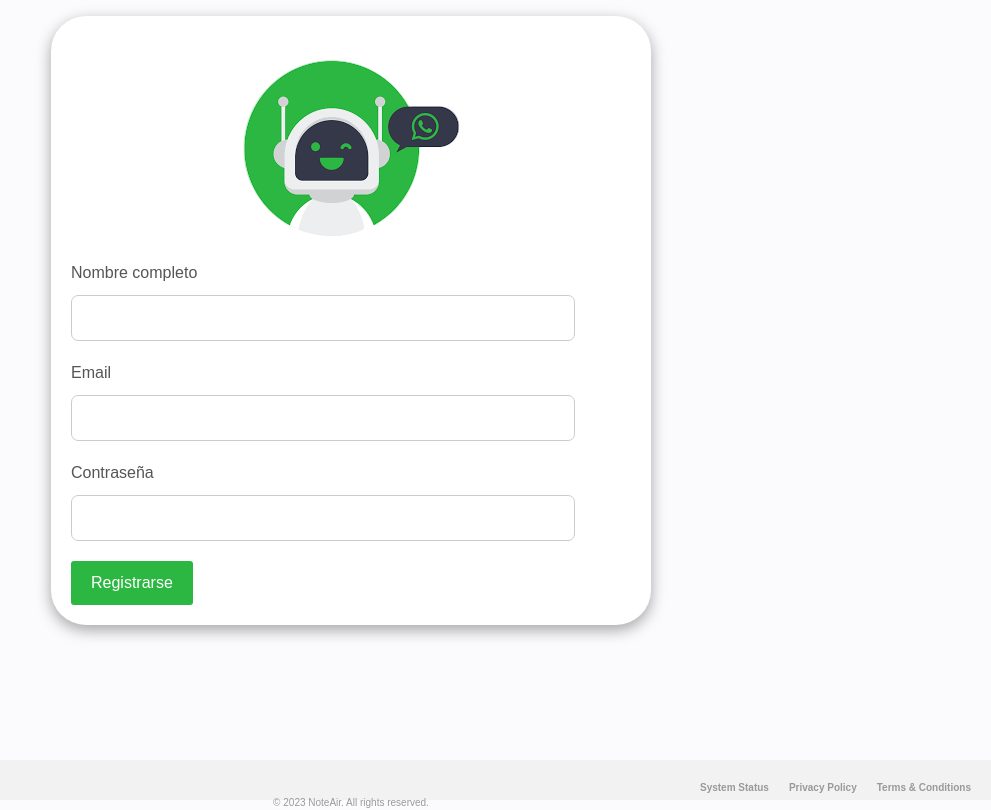
After one commit to alejo0789/f_server, a Flask app: page /registro in a window 1280 px wide. The commit adds this page. Shown: the whole page, without its empty margins (289-1280 px from the left). Run offline with Flask 2, Linux system fonts and the light colour scheme; some libraries are stand-ins or nearby versions.

Commit message:
added registro

```diff
--- a/app.py
+++ b/app.py
@@ -17,6 +17,13 @@ def index():
     path = "src/files"
     archivos = os.listdir(path)
     return render_template("index.html")
+
+
+
+@app.route("/registro")
+def registro():
+
+    return render_template("registro.html")
 
 
 @app.route('/getfiles/<numero>')
--- /dev/null
+++ b/static/stiloform.css
@@ -0,0 +1,127 @@
+body {
+    font-family: Arial, sans-serif;
+    background-color: #FBFBFD;
+  }
+  .container {
+    display: flex;
+    justify-content: center;
+    align-items: center;
+    height: 80vh;
+    margin: 0 auto;
+  }
+
+
+  .card {
+    border-radius: 35PX;
+    border: none;
+    box-shadow: rgba(0, 0, 0, 0.35) 0px 5px 15px;
+    margin-bottom: 10px;
+    overflow: hidden;
+    max-width: 600px;
+    width: 100%;
+    margin: auto;
+    align-items: center;
+    display: block;
+    margin: 0 auto;
+
+ }
+
+
+
+  h2 {
+    text-align: center;
+    color: #333333;
+  }
+  label {
+    display: block;
+    margin-bottom: 10px;
+    color: #555555;
+  }
+
+
+
+  input[type="text"],
+  input[type="email"],
+  input[type="password"] {
+    width: 90%;
+    padding: 10px;
+    border: 1px solid #cccccc;
+    border-radius: 7px;
+    font-size: 16px;
+    margin-bottom: 20px;
+    box-sizing: border-box;
+    padding: auto;
+
+  }
+  input[type="text"]:focus,
+  input[type="email"]:focus,
+
+  input[type="password"]:focus {
+    outline: none;
+    border: 1px solid #2CB742;
+
+  }
+  input[type="submit"] {
+    background-color: #2CB742;
+    color: #ffffff;
+    border: none;
+    padding: 10px 20px;
+    border-radius: 3px;
+    font-size: 16px;
+    cursor: pointer;
+  }
+  input[type="submit"]:hover {
+    background-color: #70d37f;
+
+
+
+  }
+
+  footer {
+    background-color: #f2f2f2;
+    padding: 20px;
+    position: absolute;
+    bottom: 0;
+    width: 100%;
+    height: 40px;
+    color: white;
+
+  }
+
+  nav ul {
+    list-style: none;
+    margin: 0;
+    padding: 0;
+    display: flex;
+    justify-content: flex-end;
+    font-size: 10px;
+    color: #999;
+  }
+
+  nav li {
+    margin-left: 20px;
+    color: #999;
+  }
+
+  nav a {
+    color: #999;
+    text-decoration: none;
+    font-weight: bold;
+  }
+
+.text-footer {
+
+    text-align: center;
+    font-size: 10px;
+    color: #999;
+  }
+  @media screen and (max-width: 600px) {
+    nav ul {
+      display: block;
+      text-align: center;
+    }
+    nav li {
+      display: inline-block;
+      margin: 10px;
+    }
+  }
--- a/templates/index.html
+++ b/templates/index.html
@@ -26,7 +26,7 @@
 		<h1>Bienvenido a NoteAir</h1>
 		<p class="destacado">El mejor sistema para el control de tus finanzas.
      </p>
-    </p> <button class="registro">Registrarse</button>  </p>  </p>
+    </p> <button class="registro"  onclick="window.location.href='/registro'">Registrarse</button>  </p>  </p>
 	</div>
 
   <div class="container">
--- /dev/null
+++ b/templates/registro.html
@@ -0,0 +1,46 @@
+<!DOCTYPE html>
+<html>
+<head>
+	<title>NoteAir</title>
+	<link rel="stylesheet" href="https://maxcdn.bootstrapcdn.com/bootstrap/4.5.2/css/bootstrap.min.css">
+	<link rel="stylesheet" href="../static/stiloform.css">
+  <meta name="viewport" content="width=device-width, initial-scale=1.0">
+</head>
+<body>
+    <div class="container">
+
+       <div class="card">
+        <div class="card-body ">
+
+
+
+          <form>
+            <div style="text-align: center;">
+            <img src="../static/icons/whatsappfondo.png">
+
+              </div>
+            <label for="nombre">Nombre completo</label>
+            <input type="text"  id="nombre" name="nombre" required>
+            <label for="email">Email</label>
+            <input type="email" id="email" name="email" required>
+            <label for="password">Contraseña</label>
+            <input type="password" id="password" name="password" required>
+            <input type="submit" value="Registrarse">
+          </form>
+        </div>
+
+      </div>
+    </div>
+
+    <footer>
+        <nav>
+          <ul class="text-footer">
+            <li><a href="#">System Status</a></li>
+            <li><a href="#">Privacy Policy</a></li>
+            <li><a href="#">Terms &amp; Conditions</a></li>
+          </ul>
+        </nav>
+        <p class="text-footer">&copy; 2023 NoteAir. All rights reserved.</p>
+      </footer>
+</body>
+</html>
```
Also changed, not shown: templates/registro - copia.html (added, +39 -0 lines).
